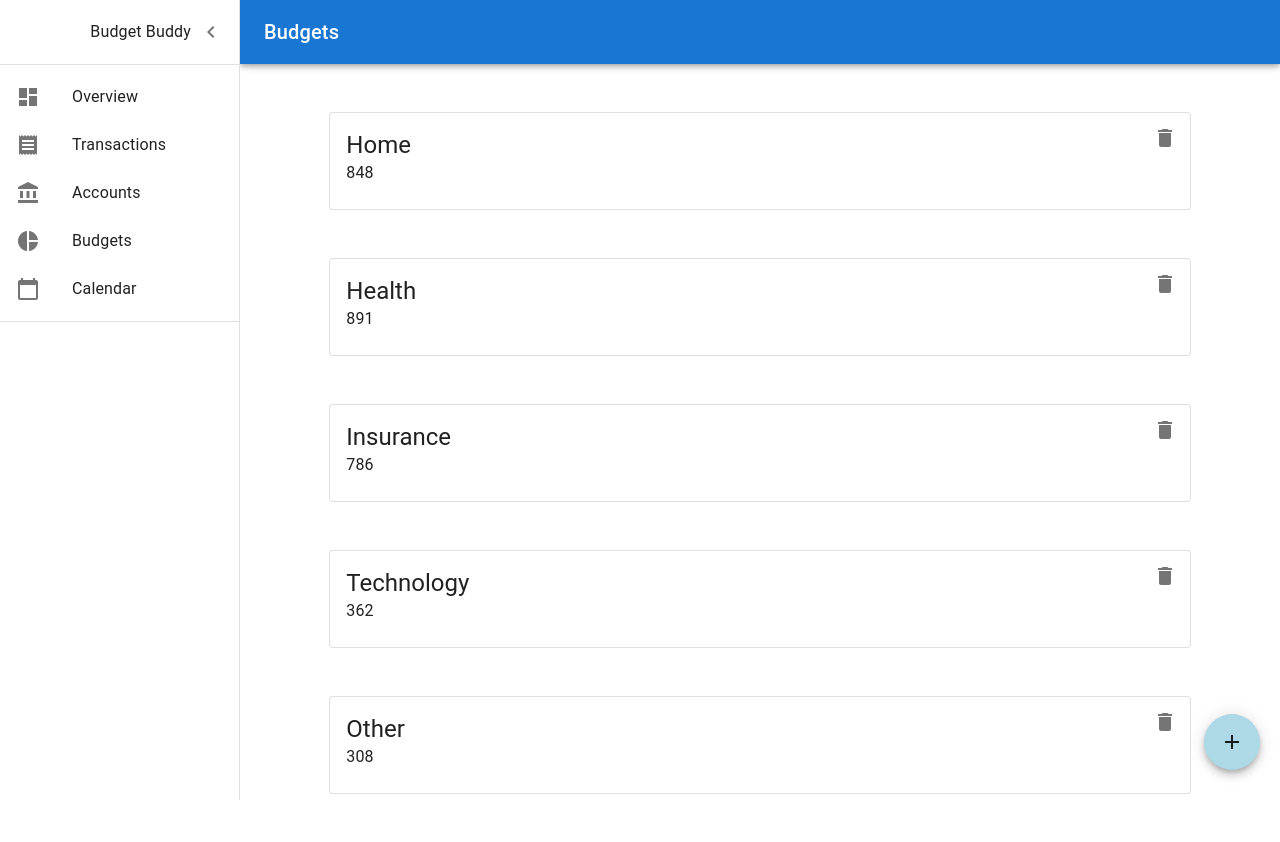
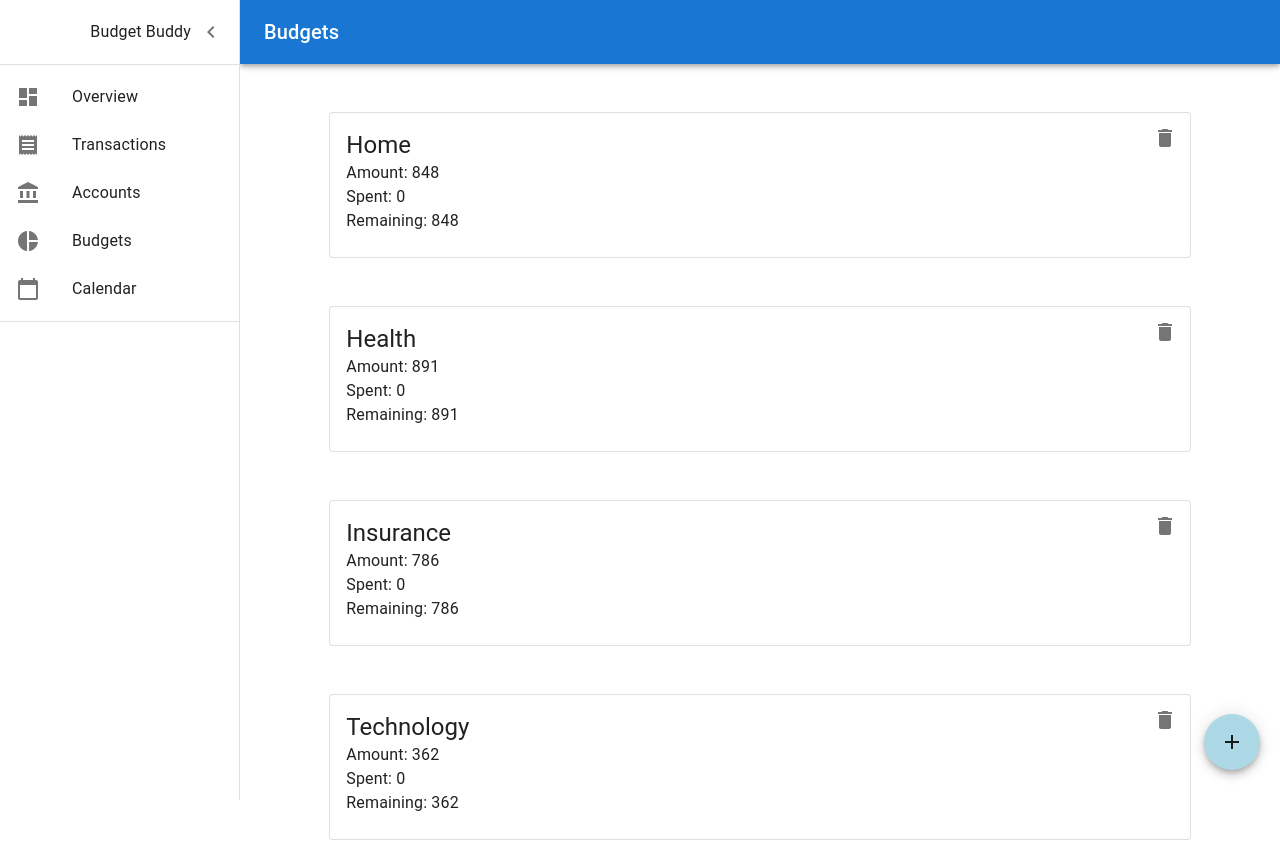
Before and after one commit to nashminn/Budget-Buddy, a React (Create React App) app: page /budgets in a window 1280 px wide. Shown: the top 842 px of the page. Before the commit the page ends 810 px from the top, so only its background shows below. Built offline with nearby package versions, Linux system fonts and the light colour scheme.

Commit message:
budget last minute

```diff
--- a/src/pages/Budget/BudgetCard.jsx
+++ b/src/pages/Budget/BudgetCard.jsx
@@ -1,13 +1,31 @@
 import { Card, CardContent, Typography } from '@mui/material'
 import React, { useEffect, useState } from 'react'
-import { deleteBudget } from '../../API/services'
+import { deleteBudget, getTransactionList, getTransactionListByMonth } from '../../API/services'
 import DeleteDialog from '../../components/DeleteDialog'
 
 export const BudgetCard = ({budget, resetCounter, setResetCounter}) => {
   const [filled, setFilled] = useState(0)
+  const [spent, setSpent] = useState(0)
+  const [remAmount, setRemAmount] = useState(0)
+
+  const isSameMonth = (d1, d2)=>{
+    return (d1.getFullYear() === d2.getFullYear() && d1.getMonth() === d2.getMonth())
+  }
 
   useEffect(() => {
-
+    const all = getTransactionListByMonth(new Date(budget.created))
+    const filtered = all.filter((x) => {
+        if(Number(x.type) === 1 ) return false
+        if(!isSameMonth(new Date(), new Date(x.created))) return false
+        if(!x.category.includes(budget.category)) return false
+        return true
+    })
+    const spent = filtered.reduce((acc, curr) => {
+        acc = Number(acc)+ Number(curr.amount)
+        return acc
+    }, 0)
+    setSpent(spent)
+    setRemAmount(Number(budget.amount) - Number(spent))
   }, [])
 
   return (
@@ -17,8 +35,17 @@ export const BudgetCard = ({budget, resetCounter, setResetCounter}) => {
                 {budget.category}
             </Typography>
             <Typography variant="body1">
-                {budget.amount}
+                Amount: {budget.amount}
             </Typography>
+
+            <Typography variant="body1">
+                Spent: {spent}
+            </Typography>
+
+            <Typography variant="body1">
+                Remaining: {remAmount}
+            </Typography>
+
 
             <div style={{ position: 'absolute', top: 5, right: 5 }}>
                 <DeleteDialog showIcon={true} deleteHandle={deleteBudget} id={budget.id}
```
